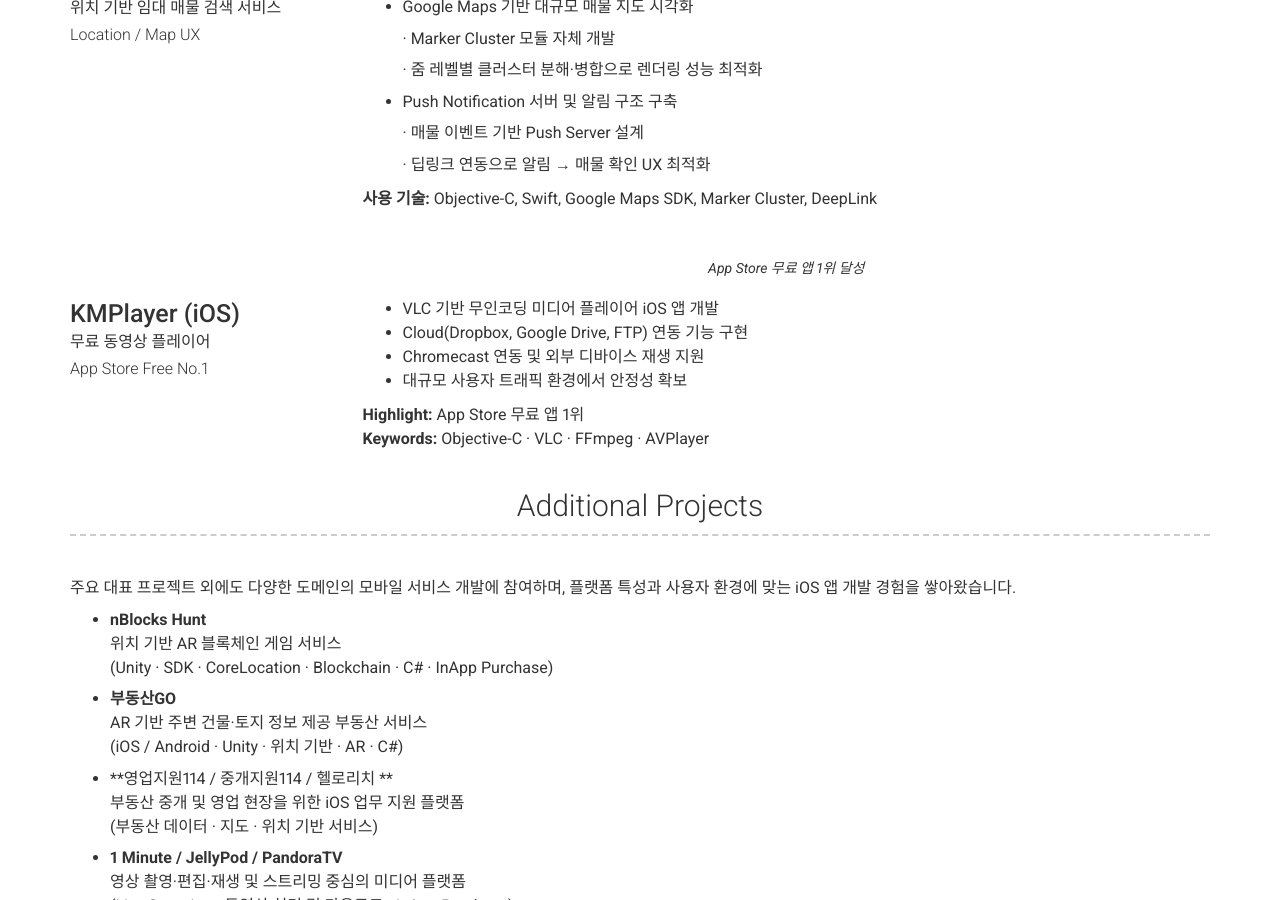
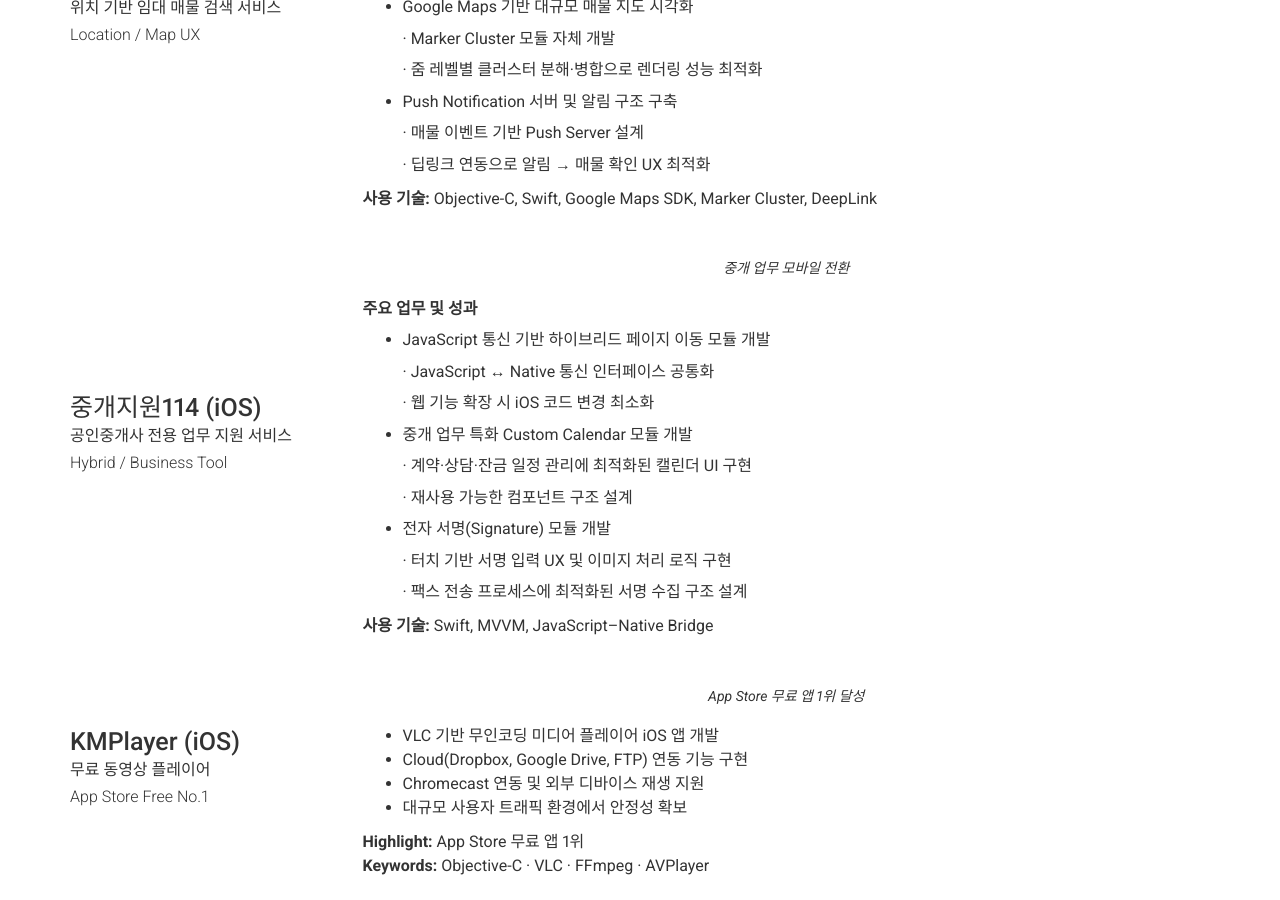
Before and after one commit to toypresent81/toypresent81.github.io, a Jekyll site: the page built from index.md, in a window 1280 px wide and 900 px high, scrolled down 4066 px. Built offline with Jekyll 4.4.1, drawn with Linux system fonts in a browser that asks for light colours; nearby versions of some CDN libraries; some of the changed text lies outside the part shown.

Commit message:
Update _config.yml

```diff
--- a/_config.yml
+++ b/_config.yml
@@ -106,7 +106,7 @@ content:
         sub_title: CeDeFi 기반 Non-Custodial Web3 금융 플랫폼
         caption: Web3 / Blockchain / DeFi
         quote: >
-          무사고 Non-Custodial 지갑 서비스 운영
+          아시아 No.1 Kaia Staking 예치량 달성, 무사고 지갑 서비스 운영
         description: |
           **주요 업무 및 성과**
 
@@ -288,6 +288,33 @@ content:
 
           **사용 기술:** Objective-C, Swift, Google Maps SDK, Marker Cluster, DeepLink
 
+      - title: 중개지원114 (iOS)
+        sub_title: 공인중개사 전용 업무 지원 서비스
+        caption: Hybrid / Business Tool
+        quote: >
+          중개 업무 모바일 전환
+        description: |
+          **주요 업무 및 성과**
+
+          - JavaScript 통신 기반 하이브리드 페이지 이동 모듈 개발
+
+            · JavaScript ↔ Native 통신 인터페이스 공통화
+
+            · 웹 기능 확장 시 iOS 코드 변경 최소화
+
+          - 중개 업무 특화 Custom Calendar 모듈 개발
+
+            · 계약·상담·잔금 일정 관리에 최적화된 캘린더 UI 구현
+
+            · 재사용 가능한 컴포넌트 구조 설계
+
+          - 전자 서명(Signature) 모듈 개발
+
+            · 터치 기반 서명 입력 UX 및 이미지 처리 로직 구현
+
+            · 팩스 전송 프로세스에 최적화된 서명 수집 구조 설계
+
+          **사용 기술:** Swift, MVVM, JavaScript–Native Bridge
 
       - layout: left
         title: KMPlayer (iOS)
```
